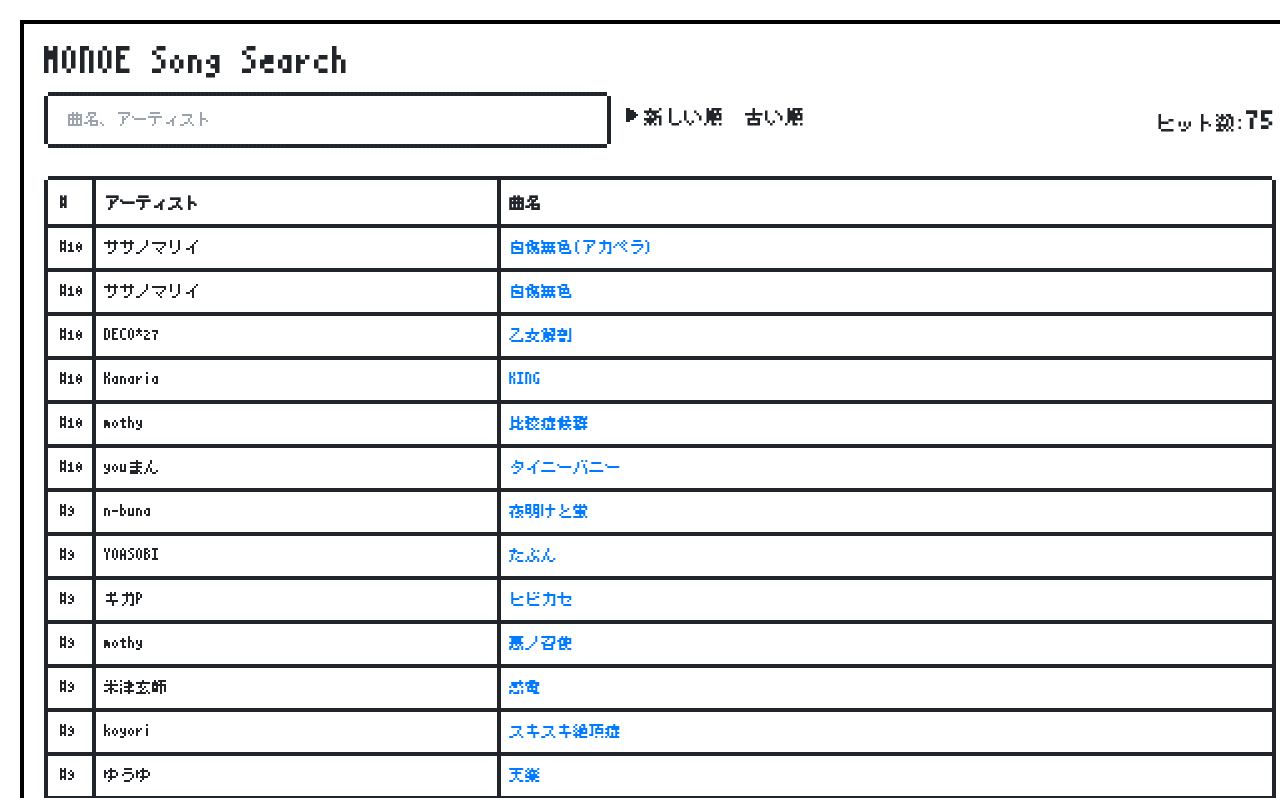
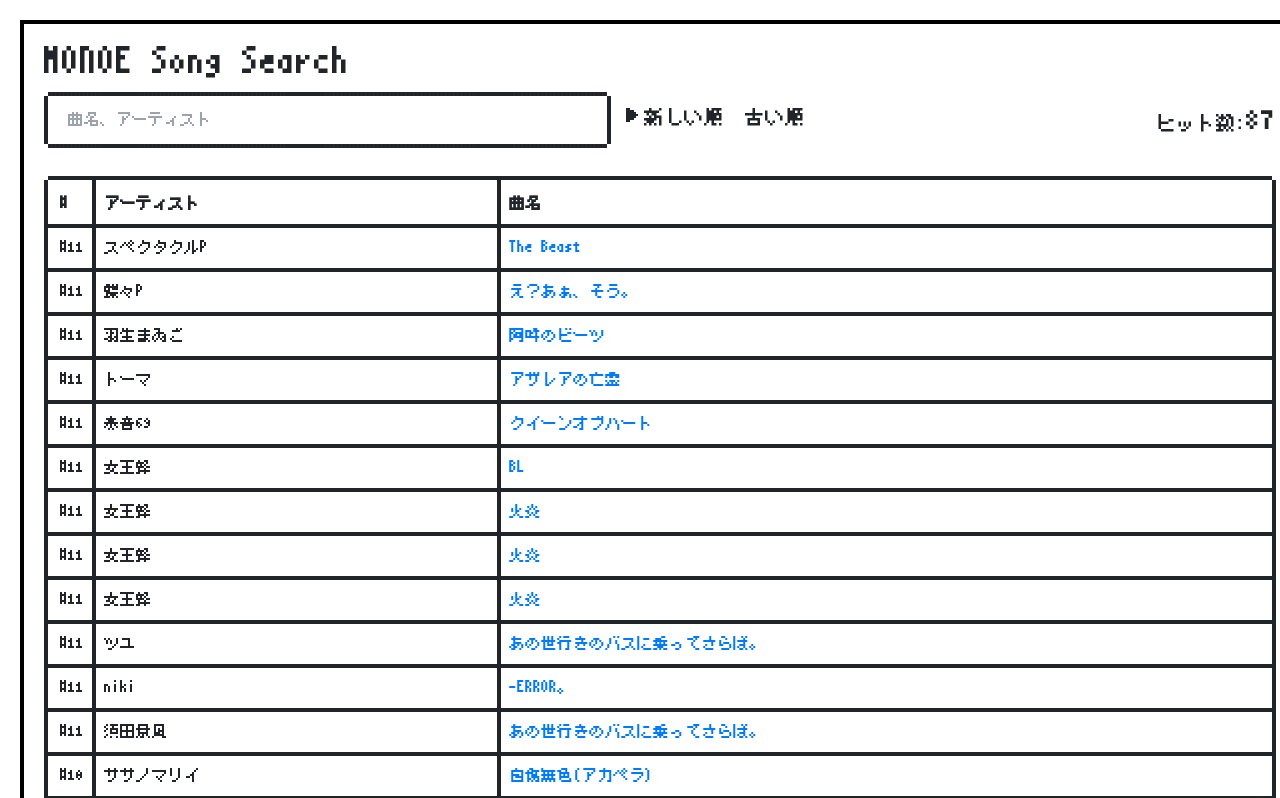
Before and after one commit to dairappa/eboshi-song-search, a Next.js app: page / in a window 1280 px wide. Shown: the top 798 px of the page. Built offline with nearby package versions, Linux system fonts and the light colour scheme.

Commit message:
枠11追加

```diff
--- a/data/songs.ts
+++ b/data/songs.ts
@@ -459,6 +459,73 @@ export const songs: Utawaku[] = [
             }
         ]
     },
+    {
+        kind: 'Monoe',
+        number: 11,
+        id: 'YpJLwq4aFDg',
+        songs: [
+            {
+                'artist': 'スペクタクルP',
+                'song_name': 'The Beast',
+                'time_start': "6:44"
+            },
+            {
+                'artist': '蝶々P',
+                'song_name': 'え？あぁ、そう。',
+                'time_start': "14:07"
+            },
+            {
+                'artist': '羽生まゐご',
+                'song_name': '阿吽のビーツ',
+                'time_start': "24:59"
+            },
+            {
+                'artist': 'トーマ',
+                'song_name': 'アザレアの亡霊',
+                'time_start': "33:13"
+            },
+            {
+                'artist': '奏音69',
+                'song_name': 'クイーンオブハート',
+                'time_start': "42:12"
+            },
+            {
+                'artist': '女王蜂',
+                'song_name': 'BL',
+                'time_start': "50:50"
+            },
+            {
+                'artist': '女王蜂',
+                'song_name': '火炎',
+                'time_start': "57:28"
+            },
+            {
+                'artist': '女王蜂',
+                'song_name': '火炎',
+                'time_start': "57:28"
+            },
+            {
+                'artist': '女王蜂',
+                'song_name': '火炎',
+                'time_start': "57:28"
+            },
+            {
+                'artist': 'ツユ',
+                'song_name': 'あの世行きのバスに乗ってさらば。',
+                'time_start': "1:07:44"
+            },
+            {
+                'artist': 'niki',
+                'song_name': '-ERROR。',
+                'time_start': "1:18:36"
+            },
+            {
+                'artist': '須田景凪',
+                'song_name': 'あの世行きのバスに乗ってさらば。',
+                'time_start': "1:27:19"
+            }
+        ]
+    },
 
 
 ]
```
